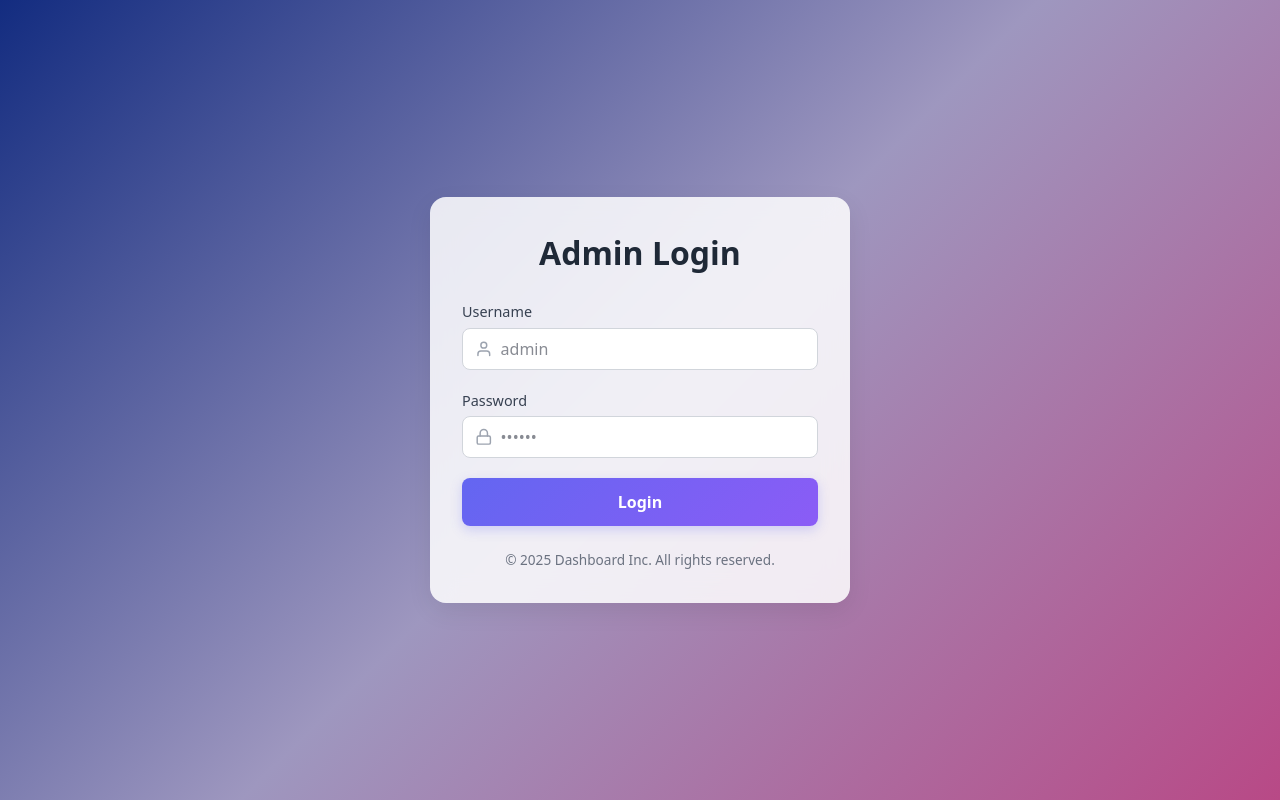
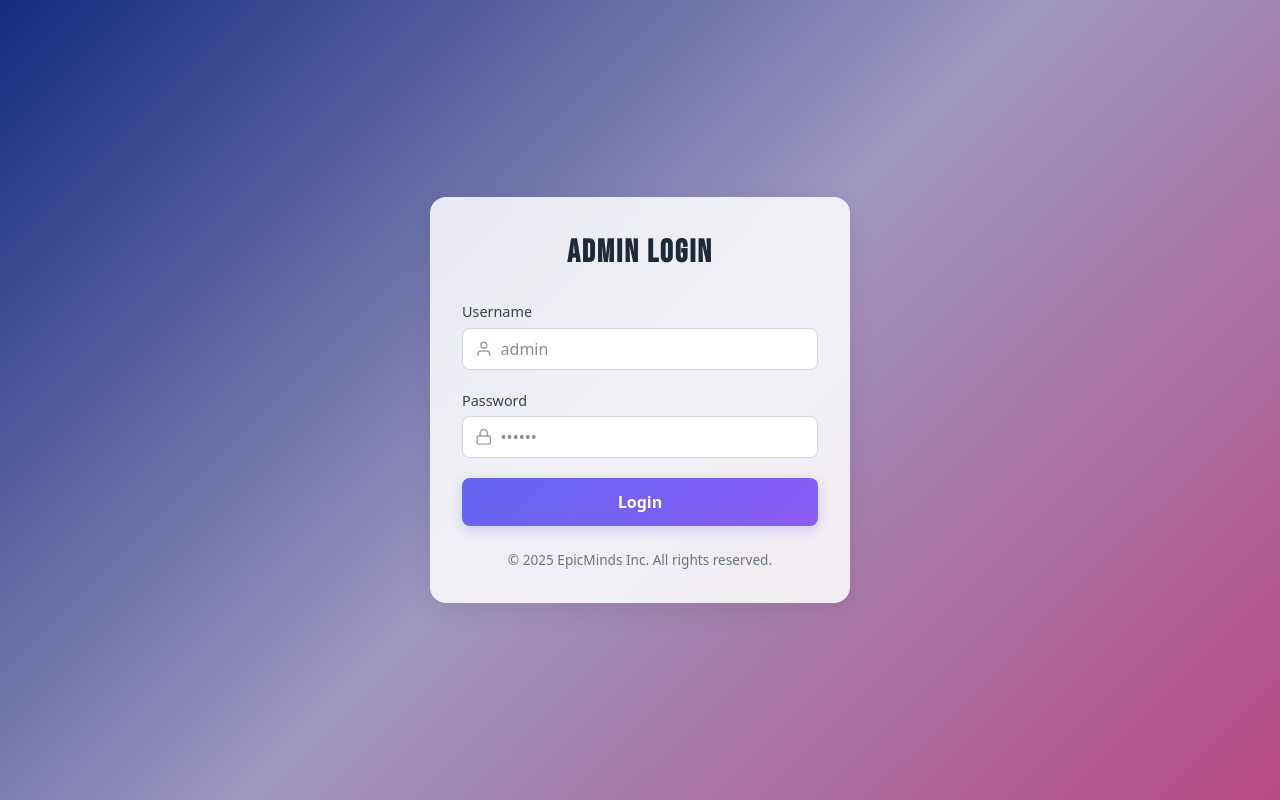
Before and after one commit to sandy0223/EpicMinds, a React (Vite) app: page /login in a window 1280 px wide. Built offline with nearby package versions, Linux system fonts and the light colour scheme.

Commit message:
admin text

```diff
--- a/index.html
+++ b/index.html
@@ -1,11 +1,19 @@
-<!doctype html>
+<!DOCTYPE html>
 <html lang="en">
   <head>
     <meta charset="UTF-8" />
     <link rel="icon" type="image/svg+xml" href="/vite.svg" />
     <meta name="viewport" content="width=device-width, initial-scale=1.0" />
-     <script src="https://cdn.jsdelivr.net/npm/@tailwindcss/browser@4"></script>
+    <script src="https://cdn.jsdelivr.net/npm/@tailwindcss/browser@4"></script>
     <title>Admin Dashboard</title>
+    <style>
+      @import url("https://fonts.googleapis.com/css2?family=Bebas+Neue&display=swap");
+      .bebas-neue-regular {
+        font-family: "Bebas Neue", sans-serif;
+        font-weight: 400;
+        font-style: normal;
+      }
+    </style>
   </head>
   <body>
     <div id="root"></div>
--- a/src/components/Login.css
+++ b/src/components/Login.css
@@ -1,3 +1,13 @@
+@import url('https://fonts.googleapis.com/css2?family=Bebas+Neue&display=swap');
+
+.bebas-neue-regular {
+  font-family: "Bebas Neue", sans-serif;
+  font-weight: 100;
+  font-style: normal;
+    letter-spacing: 2px;
+}
+
+
 /* Background with gradient and abstract shapes */
 .login-container {
   display: flex;
--- a/src/components/Login.jsx
+++ b/src/components/Login.jsx
@@ -40,7 +40,7 @@ export default function Login() {
       )}
 
       <div className="login-card">
-        <h2 className="login-title">Admin Login</h2>
+        <h2 className="login-title bebas-neue-regular">Admin Login</h2>
         <form onSubmit={onSubmit} className="login-form">
           {/* Username */}
           <div className="login-field">
@@ -80,7 +80,7 @@ export default function Login() {
 
         {/* Footer */}
         <p className="login-footer">
-          © {new Date().getFullYear()} Dashboard Inc. All rights reserved.
+          © {new Date().getFullYear()} EpicMinds Inc. All rights reserved.
         </p>
       </div>
     </div>
```
